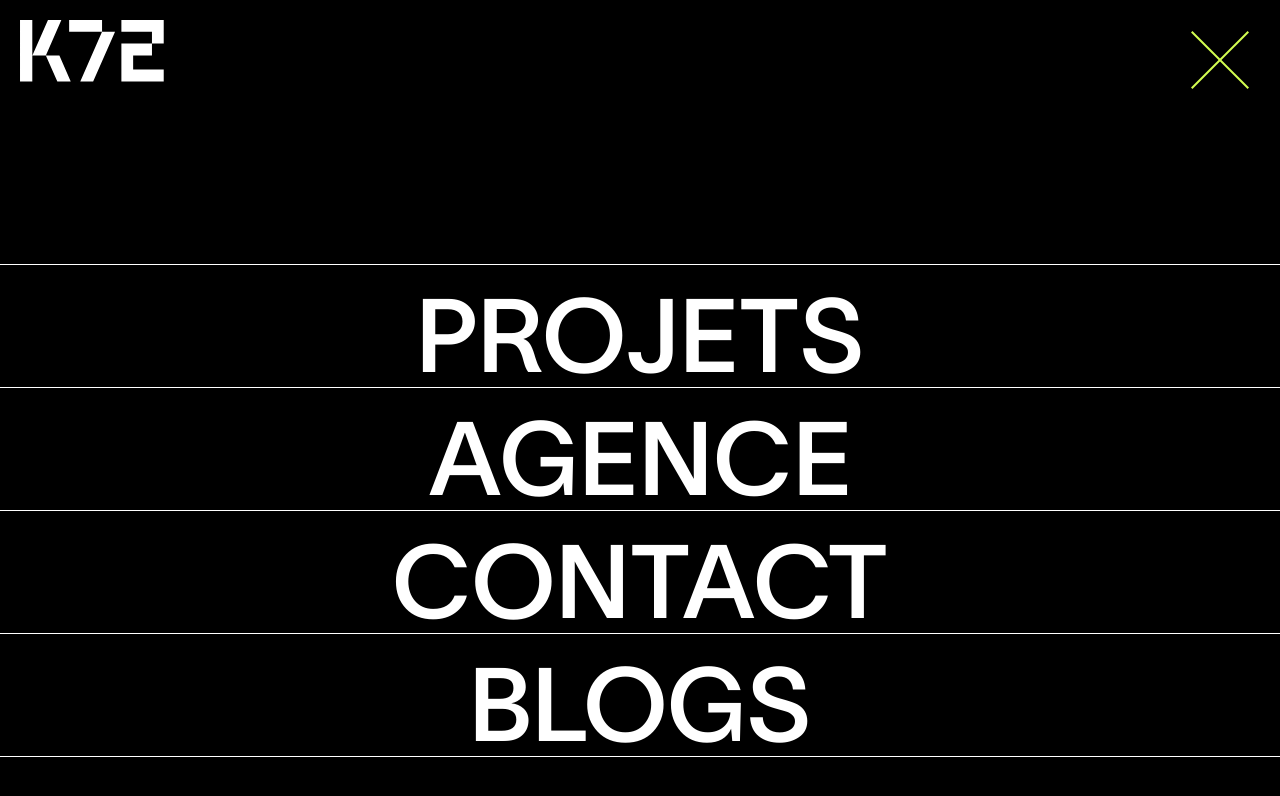
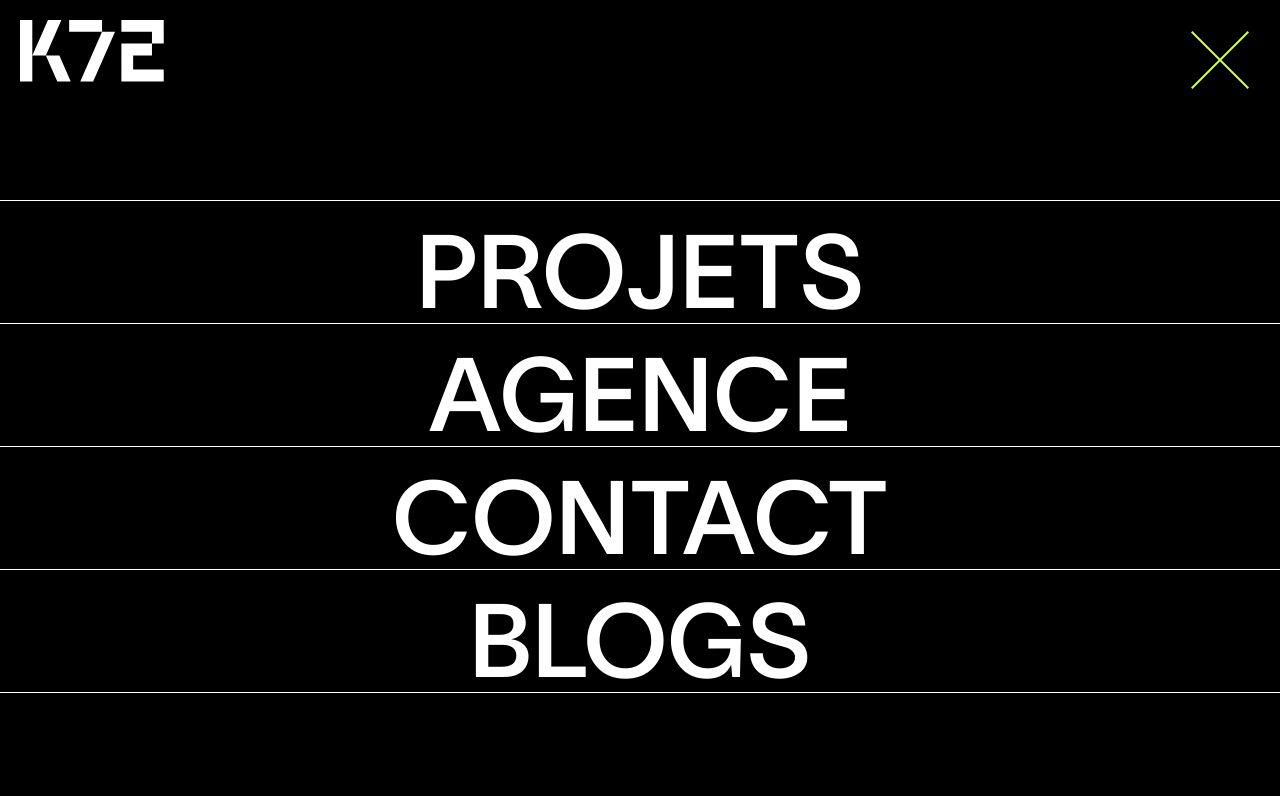
Before and after one commit to Umardeshmukh/project, a React (Vite) app: page /projects in a window 1280 px wide. Both pictures are taken after a click on the element 1152 px from the left and 32 px from the top of the page. Shown: the top 796 px of the page. Built offline with nearby package versions, Linux system fonts and the light colour scheme.

Commit message:
started projects page

```diff
--- a/src/components/Navigation/FullScreenNav.jsx
+++ b/src/components/Navigation/FullScreenNav.jsx
@@ -119,7 +119,7 @@ const FullScreenNav = () => {
     }, { scope: fullScreenRef })
 
     return (
-        <div ref={fullScreenRef} id='fullscreennav' className='fullscreennav hidden text-white overflow-hidden h-screen w-full z-50 absolute'>
+        <div ref={fullScreenRef} id='fullscreennav'  className='fullscreennav hidden text-white overflow-hidden h-screen w-full ] z-50 absolute'>
             <div className='h-screen w-full fixed'>
                 <div className='h-full w-full flex'>
                     <div className='stairing h-full w-1/5 bg-black'></div>
@@ -155,7 +155,7 @@ const FullScreenNav = () => {
   />
 </div>
                 </div>
-                <div className='py-36'>
+                <div className='py-20  '>
                     {NAV_LINKS.map((link, index) => (
                         <Link
                             key={link.title}
--- a/src/pages/Projects.jsx
+++ b/src/pages/Projects.jsx
@@ -2,7 +2,11 @@ import React from 'react'
 
 const Projects = () => {
   return (
-    <div>Projects</div>
+    <div>
+      <div className='bg-red-300 pt-[45vh]'>
+       <h2 className='font-[font2] text-[8.8vw] uppercase'> Projects</h2>
+      </div>
+    </div>
   )
 }
 
```
